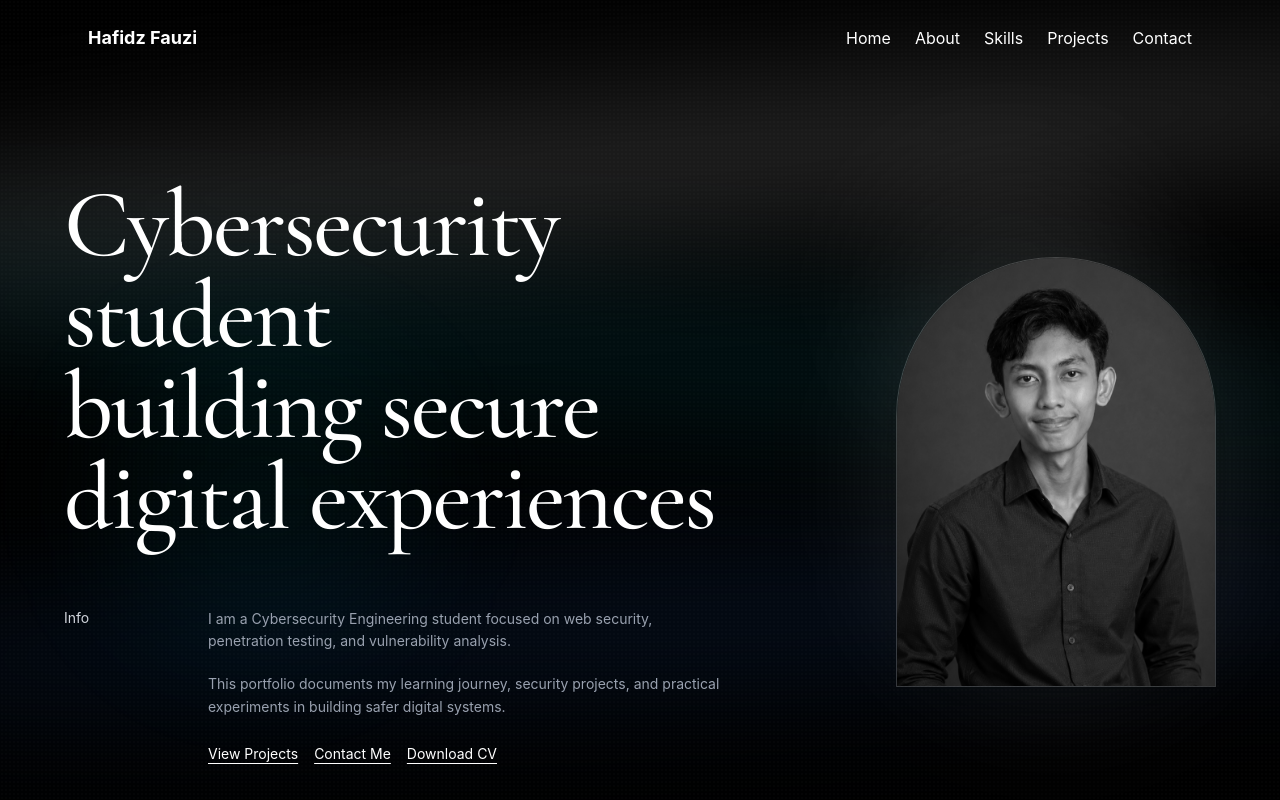
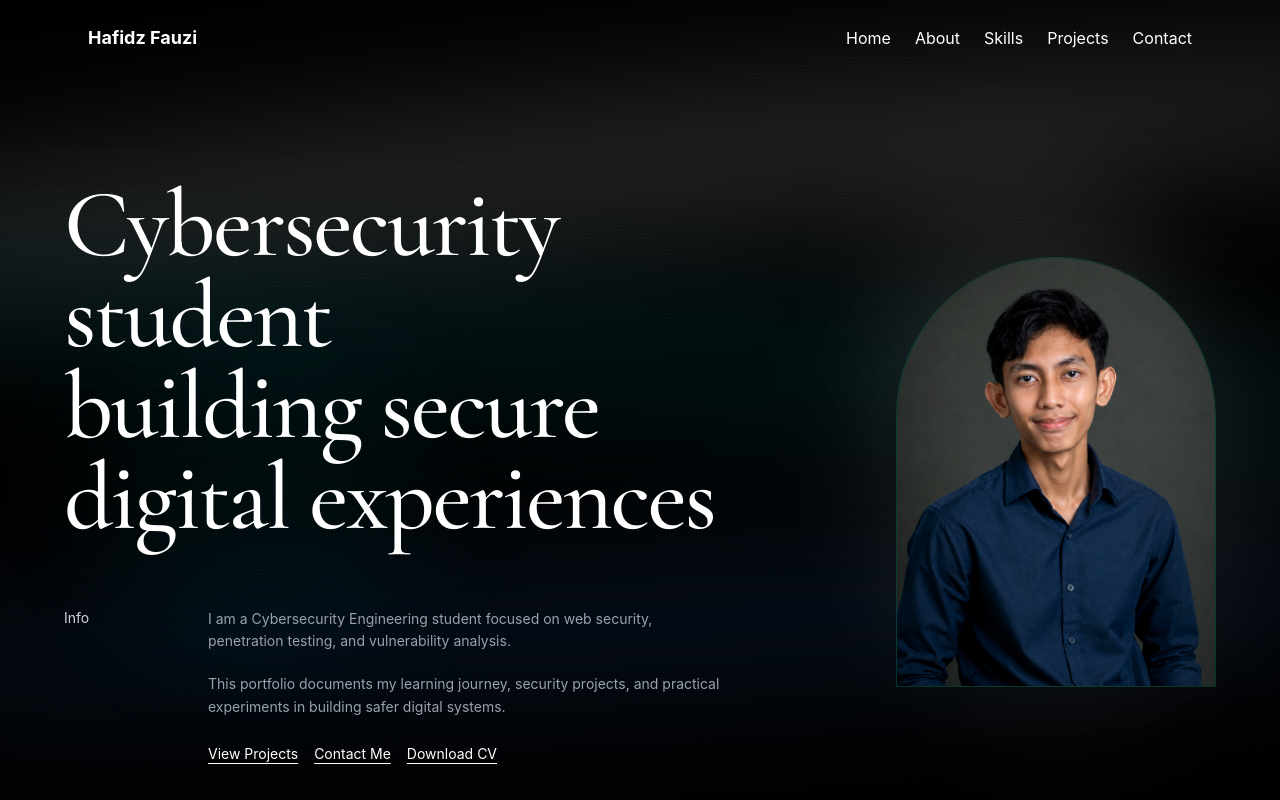
Before and after one commit to hafidzfauzi/Portfolio, a React app: page / in a window 1280 px wide. Shown: the top 800 px of the page. Built offline with nearby package versions, Linux system fonts and the light colour scheme; the HTML template or start-up script is replaced by a standard one.

Commit message:
style: update hero profile image color treatment

```diff
--- a/src/main.jsx
+++ b/src/main.jsx
@@ -8,11 +8,7 @@ import { useEffect } from 'react'
 
 function Root() {
   useEffect(() => {
-    Aos.init({
-      duration: 1000,
-      once: true,
-      disable: window.innerWidth < 768,
-    })
+    Aos.init({ duration: 1000 })
   }, [])
 
   return <App />
--- a/src/pages/Hero.jsx
+++ b/src/pages/Hero.jsx
@@ -69,7 +69,7 @@ export default function Hero() {
               <img
                 src={profileImg}
                 alt="Hafidz Fauzi"
-                className="relative w-full h-full object-cover rounded-t-full rounded-b-3xl border border-white/20 grayscale shadow-2xl"
+                className="relative w-full h-full object-cover rounded-t-full rounded-b-3xl border border-emerald-400/20 shadow-2xl contrast-105 saturate-110 brightness-105"
               />
             </div>
           </div>
```
